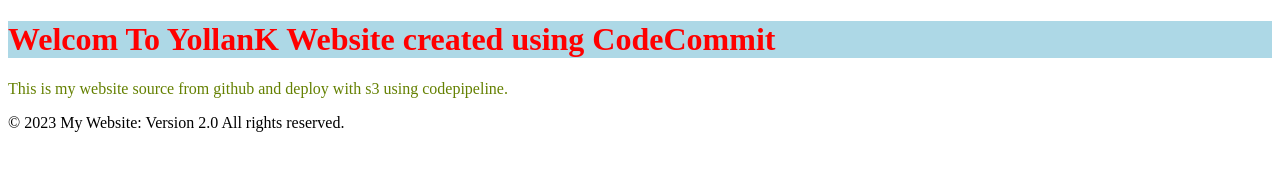
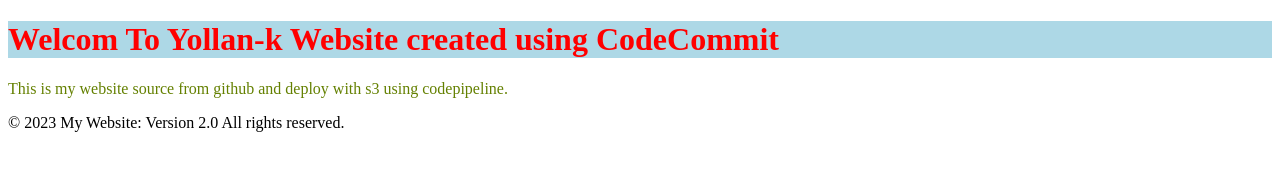
Before and after one commit to YKitsoukou/My-cloudFormation-template, a plain HTML site: page s3hosting.html in a window 1280 px wide. Drawn offline with Linux system fonts and the light colour scheme.

Commit message:
updating webside name

```diff
--- a/s3hosting.html
+++ b/s3hosting.html
@@ -5,7 +5,7 @@
 </head>
 <body>
   <header style="background-color: lightblue;">
-    <h1 style="color: rgb(255, 0, 0);">Welcom To YollanK Website created using CodeCommit</h1>
+    <h1 style="color: rgb(255, 0, 0);">Welcom To Yollan-k Website created using CodeCommit</h1>
   </header>
 
   <main>
```
